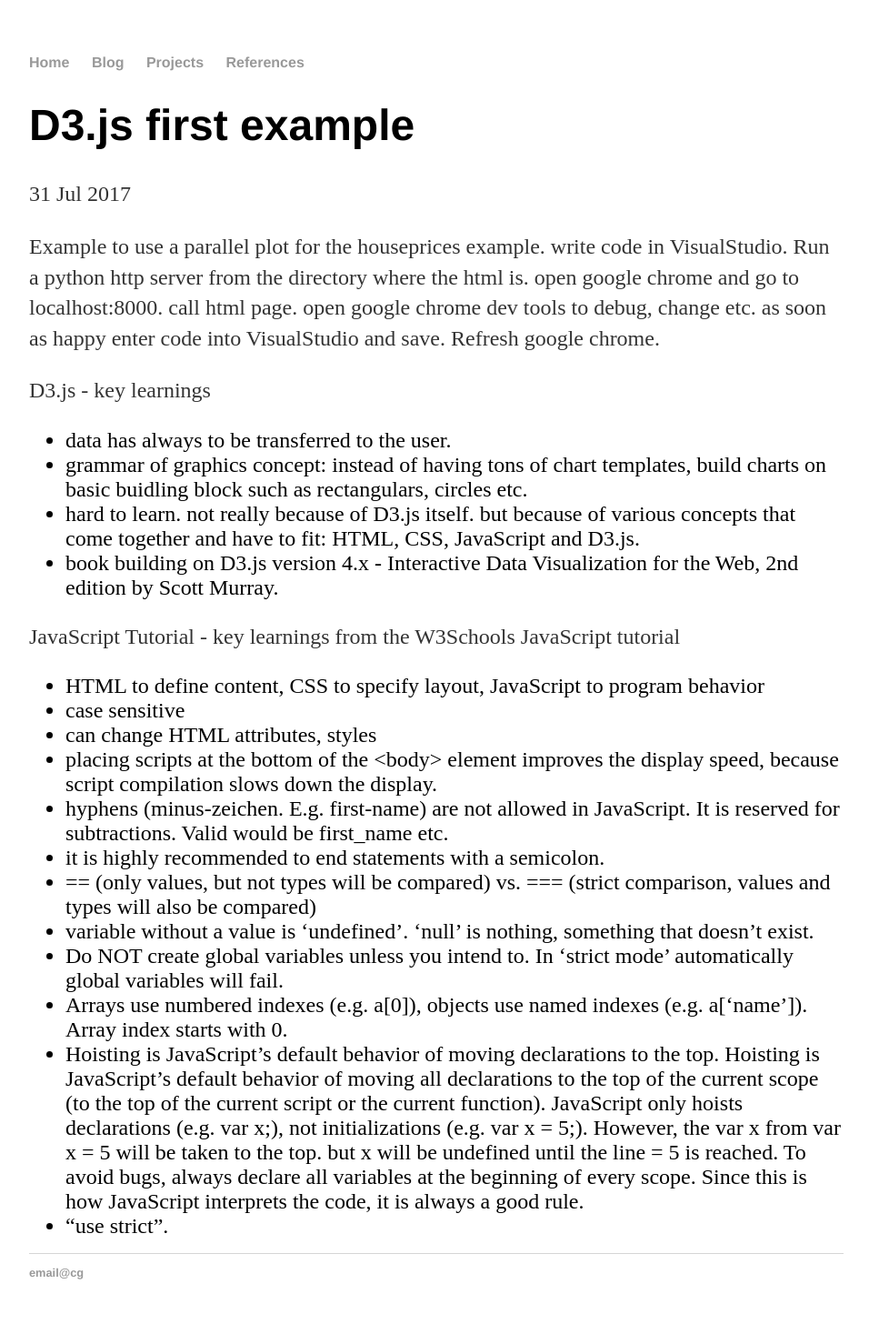
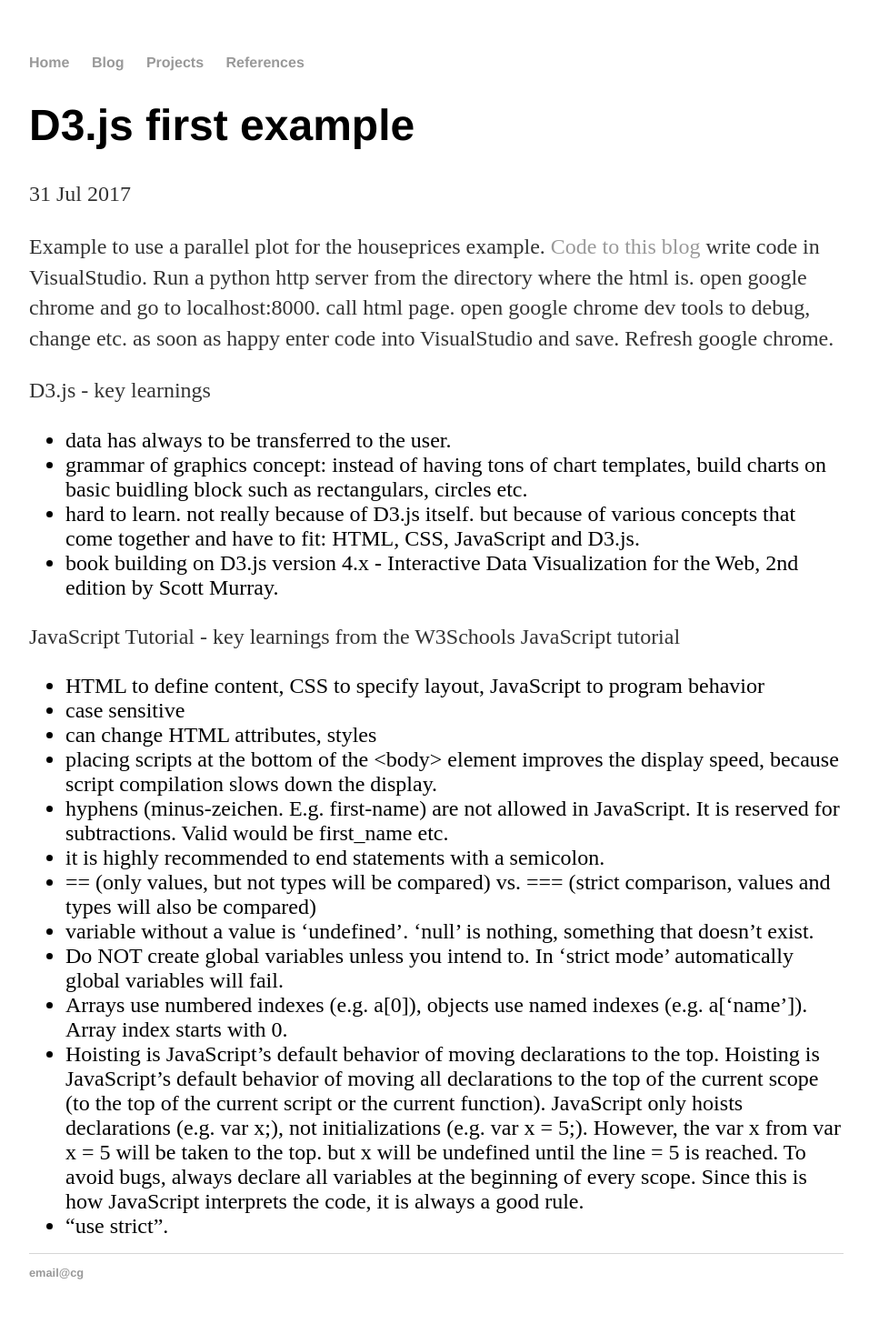
Before and after one commit to cgassman/cgassman.github.io, a Jekyll site: the page built from _posts/2017-07-31-d3-first-example.md, in a window 1280 px wide. Shown: the whole page at 91% size, without its empty margins (160-1116 px from the left). Built offline with Jekyll 4.4.1, drawn with Linux system fonts in a browser that asks for light colours.

Commit message:
Link added
added placeholder for link to d3. Html example

```diff
--- a/_posts/2017-07-31-d3-first-example.md
+++ b/_posts/2017-07-31-d3-first-example.md
@@ -4,7 +4,7 @@
 date: 2017-07-31
 ---
 
-Example to use a parallel plot for the houseprices example.
+Example to use a parallel plot for the houseprices example. [Code to this blog]()
 write code in VisualStudio. Run a python http server from the directory where the html is. open google chrome and go to localhost:8000. call html page. open google chrome dev tools to debug, change etc. as soon as happy enter code into VisualStudio and save. Refresh google chrome.
 
 D3.js - key learnings
```
